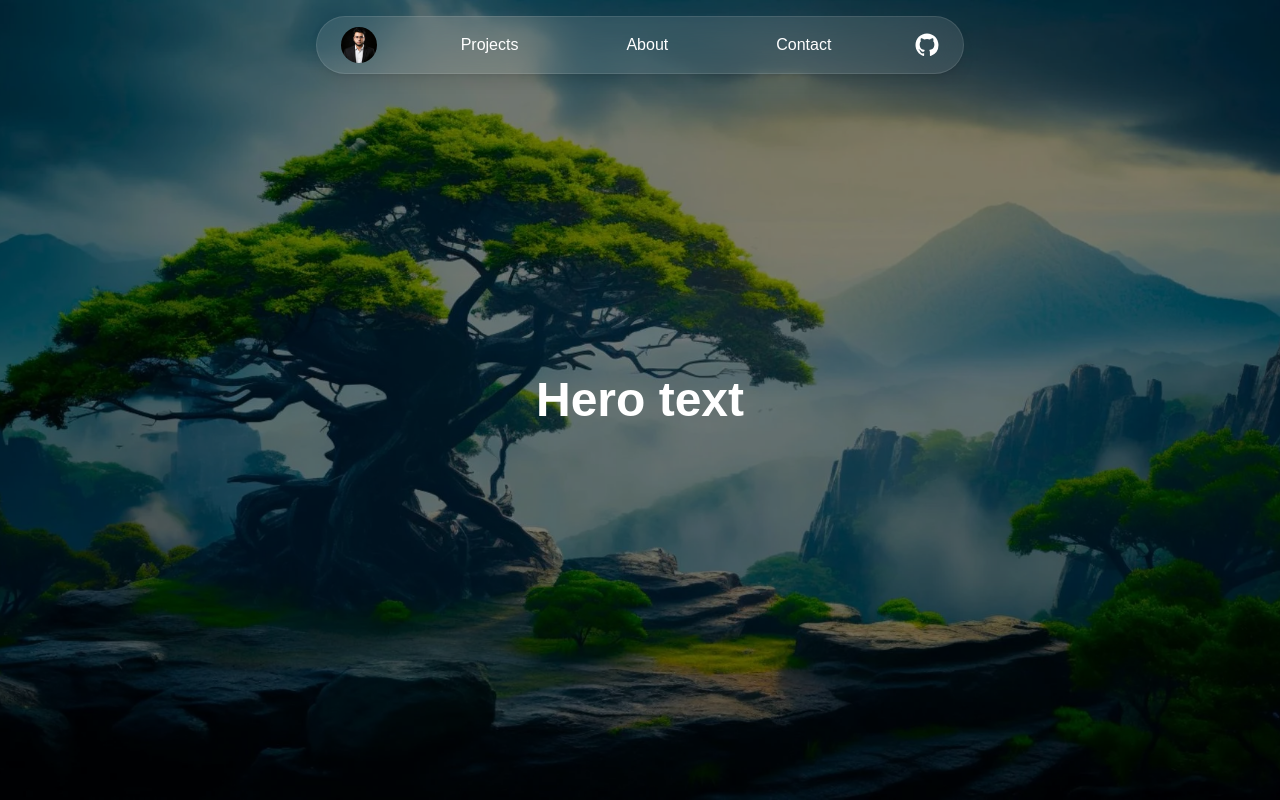
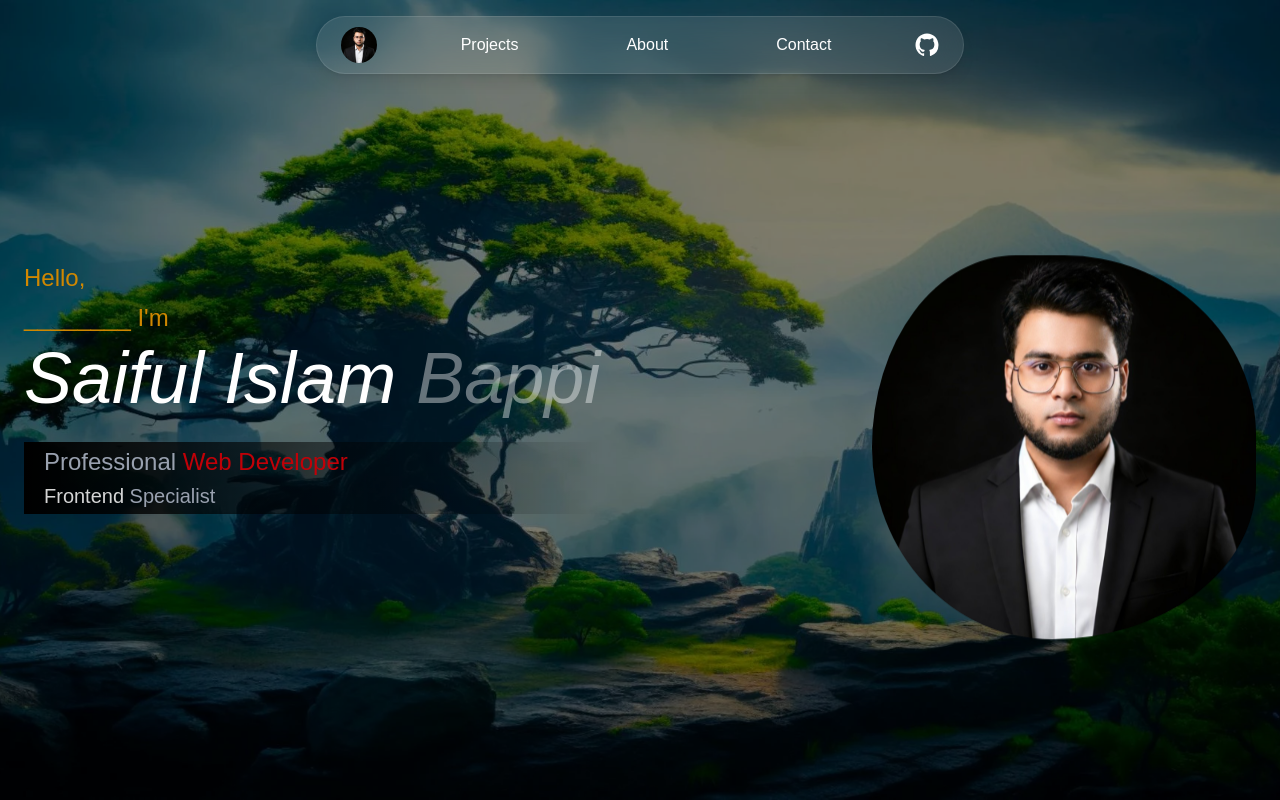
Before and after one commit to saiful-global/portfolio, a Next.js app: page / in a window 1280 px wide. Shown: the top 800 px of the page. Built offline with nearby package versions, Linux system fonts and the light colour scheme; a web font is replaced by a local one.

Commit message:
add image & text in hero section

```diff
--- a/src/app/globals.css
+++ b/src/app/globals.css
@@ -1 +1,35 @@
 @import "tailwindcss";
+
+
+/* Hero.jsx profile image animation */
+@keyframes blob {
+  0%, 100% {
+    border-radius: 60% 40% 30% 70% / 60% 30% 70% 40%;
+  }
+  50% {
+    border-radius: 30% 60% 70% 40% / 50% 60% 30% 60%;
+  }
+}
+
+.animate-blob {
+  animation: blob 5s ease-in-out infinite;
+}
+
+
+@keyframes float {
+  0%, 100% {
+    transform: translateY(0);
+  }
+  50% {
+    transform: translateY(-20px);
+  }
+}
+
+.animate-float {
+  animation: float 6s ease-in-out infinite;
+}
+
+
+.animate-hero {
+  animation: blob 8s ease-in-out infinite, float 6s ease-in-out infinite;
+}
--- a/src/app/page.js
+++ b/src/app/page.js
@@ -5,10 +5,6 @@ export default function Home() {
   return (
     <>
     <Hero></Hero>
-      <h1 className="pt-20 text-9xl font-bold text-gray-600">Saiful Islam</h1>
-      <br />
-      <p className="italic">Frontend Developer</p>
-      <br />
       <p>Mobile: +88015300-76509 (<span className="text-green-600">Whatsapp</span> / <span className="text-blue-400">imo</span>)</p>
       <p className="text-gray-400 hover:text-white transition-all duration-300">Mobile: +88019145-92970</p>
       <br />
--- a/src/components/Hero.jsx
+++ b/src/components/Hero.jsx
@@ -3,18 +3,41 @@ import Image from "next/image";
 export default function Hero() {
   return (
     <section className="relative h-screen w-full">
+      {/* background image */}
       <Image
         src="/hero.webp"
         alt="Hero background"
         fill
         priority
+        sizes="100vw"
         className="object-cover"
       />
       {/* overlay */}
       <div className="absolute inset-0 bg-black/50" />
 
-      <div className="relative z-10 flex h-full items-center justify-center text-white">
-        <h1 className="text-5xl font-bold">Hero text</h1>
+      {/* content */}
+      <div className="relative z-10 mx-auto flex h-full max-w-7xl flex-col items-center justify-center
+       gap-8 px-6 pt-24 text-white md:flex-row md:justify-between">
+        {/* left: text */}
+        <div className="flex flex-col gap-2 text-center md:text-left pb-30">
+          <h3 className="text-2xl text-yellow-600">Hello,</h3>
+          <p className="text-2xl text-yellow-600">________ I&apos;m</p>
+          <p className="text-7xl italic pb-5">Saiful Islam <span className="text-white/40">Bappi</span></p>
+
+          <div className="bg-linear-to-r from-black py-1">
+            <h1 className="text-2xl text-gray-400 pl-5 pb-1">Professional <span className="text-red-700">Web Developer</span></h1>
+            <p className="text-xl pl-5 text-gray-400"> <span className="animate-pulse text-white">Frontend</span> Specialist</p>
+          </div>
+        </div>
+
+        {/* right: image */}
+        <Image
+          src="/saiful.jpeg"
+          alt="Saiful Islam"
+          width={400}
+          height={400}
+          className="h-48 w-48 animate-hero object-cover sm:h-64 sm:w-64 md:h-96 md:w-96"
+        />
       </div>
     </section>
   );
```
Also changed, not shown: src/components/Header.jsx (+7 -31 lines).
